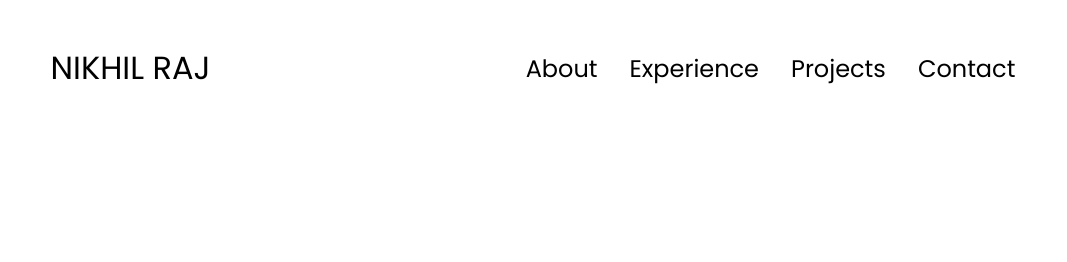
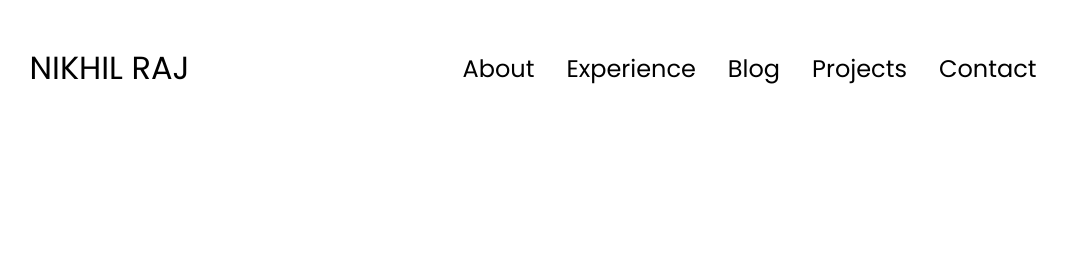
Before and after one commit to Niikhil-15/Portfolio, a plain HTML site: page index.html in a window 1280 px wide. Shown: the top 262 px of the page, without its empty margins (107-1174 px from the left). Drawn offline with Linux system fonts and the light colour scheme.

Commit message:
Added blog in nav and hamburger

```diff
--- a/index.html
+++ b/index.html
@@ -22,6 +22,7 @@
         <ul class="nav-links">
           <li><a href="#about">About</a></li>
           <li><a href="#experience">Experience</a></li>
+          <li><a href="https://blog.niikhil.in" target="_blank">Blog</a></li>
           <li><a href="#projects">Projects</a></li>
           <li><a href="#contact">Contact</a></li>
         </ul>
@@ -38,6 +39,7 @@
         <div class="menu-links">
           <li><a href="#about" onclick="toggleMenu()">About</a></li>
           <li><a href="#experience" onclick="toggleMenu()">Experience</a></li>
+          <li><a href="https://blog.niikhil.in" target="_blank">Blog</a></li>
           <li><a href="#projects" onclick="toggleMenu()">Projects</a></li>
           <li><a href="#contact" onclick="toggleMenu()">Contact</a></li>
         </div>
@@ -383,8 +385,10 @@
           <ul class="nav-links">
             <li><a href="#about">About</a></li>
             <li><a href="#experience">Experience</a></li>
+            <li><a href="https://blog.niikhil.in" target="_blank">Blog</a></li>
             <li><a href="#projects">Projects</a></li>
             <li><a href="#contact">Contact</a></li>
+
           </ul>
         </div>
       </nav>
```
